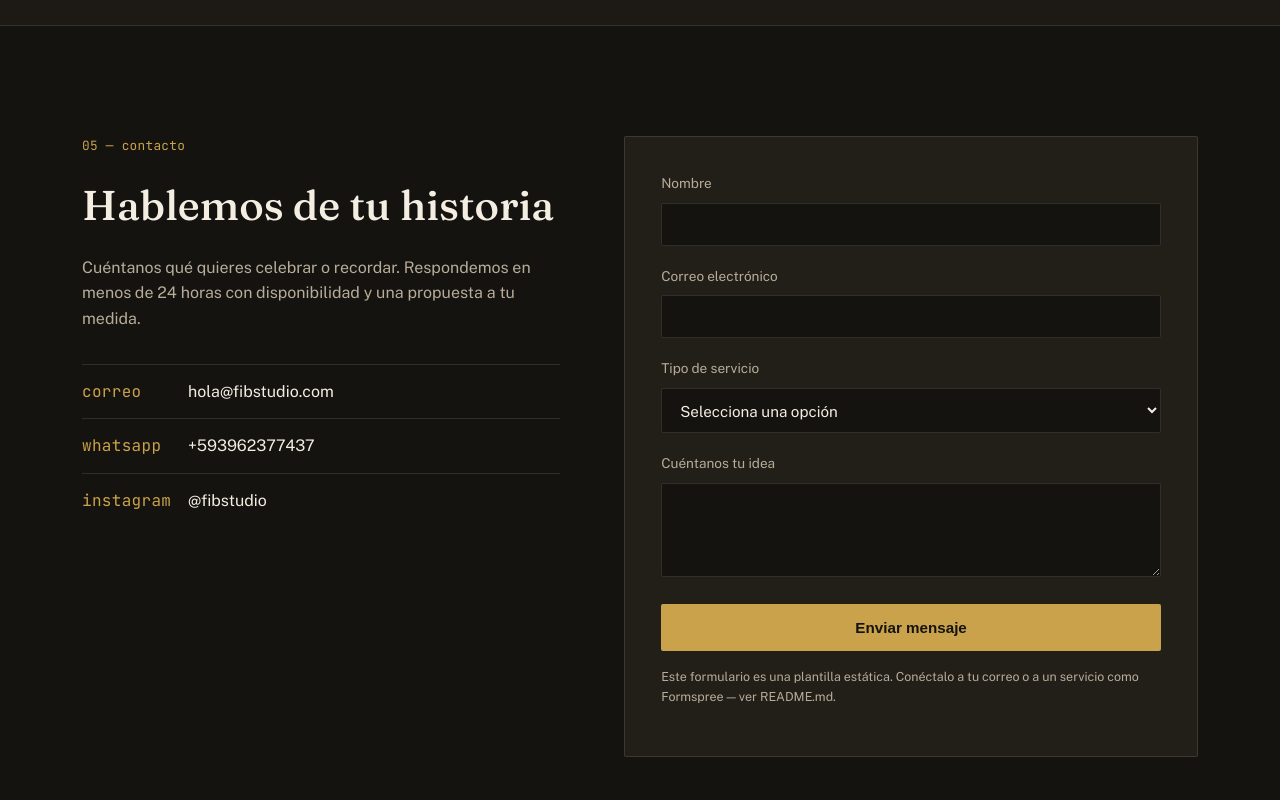
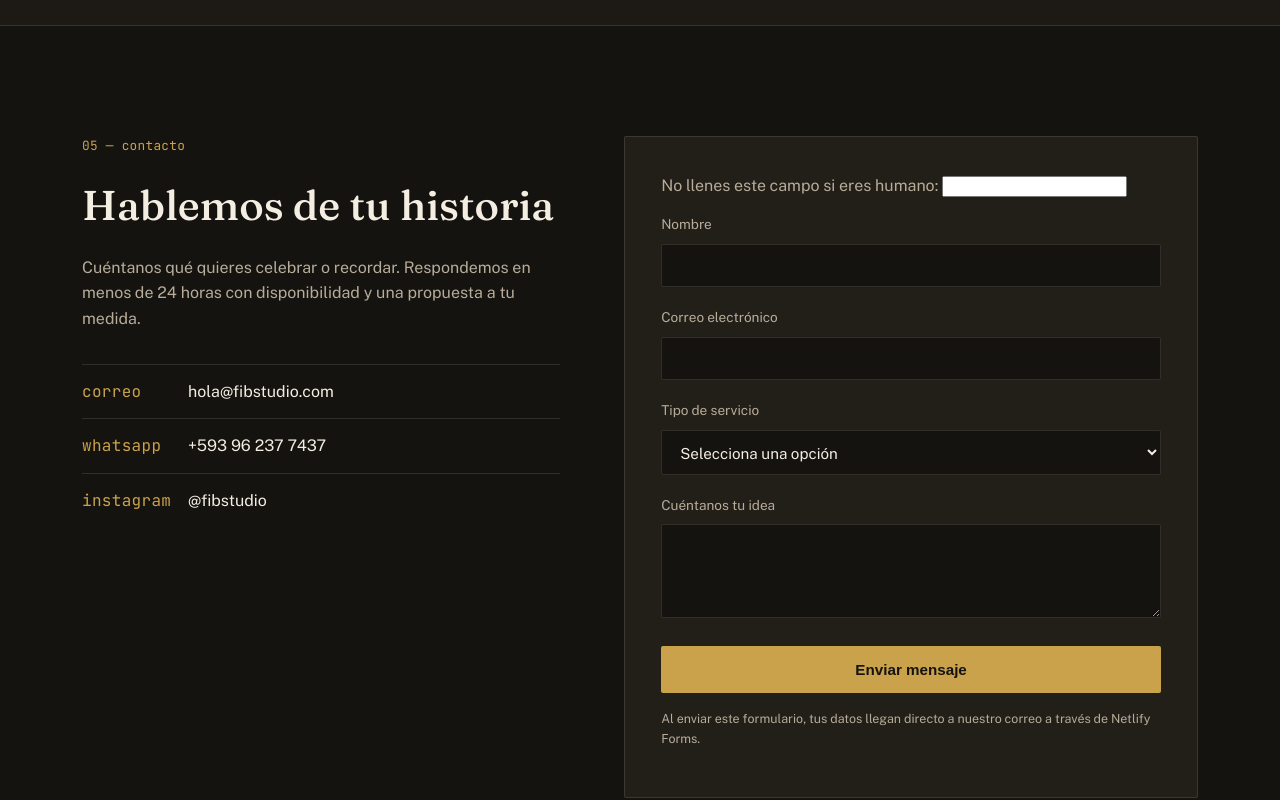
Before and after one commit to dodiexsss/fib-sudio, a plain HTML site: page index.html in a window 1280 px wide. Shown: the part 4160-4960 px from the top of the page. Drawn offline with nearby package versions, Linux system fonts and the light colour scheme.

Commit message:
agregue el formulario

```diff
--- a/index.html
+++ b/index.html
@@ -272,7 +272,7 @@
             </li>
             <li>
               <span class="mono">whatsapp</span>
-              <a href="tel:+000000000">+593962377437</a>
+              <a href="tel:+593962377437">+593 96 237 7437</a>
             </li>
             <li>
               <span class="mono">instagram</span>
@@ -281,7 +281,23 @@
           </ul>
         </div>
 
-        <form class="contact-form" action="#" method="post">
+        <form
+          class="contact-form"
+          id="contactForm"
+          name="contacto"
+          method="post"
+          data-netlify="true"
+          netlify-honeypot="empresa"
+          action="/gracias.html"
+        >
+          <!-- Campo oculto obligatorio para que Netlify identifique el formulario -->
+          <input type="hidden" name="form-name" value="contacto" />
+
+          <!-- Honeypot anti-spam: invisible para personas, los bots sí lo rellenan -->
+          <p class="hp-field" aria-hidden="true">
+            <label>No llenes este campo si eres humano: <input name="empresa" tabindex="-1" autocomplete="off" /></label>
+          </p>
+
           <div class="field">
             <label for="nombre">Nombre</label>
             <input type="text" id="nombre" name="nombre" autocomplete="name" required />
@@ -303,9 +319,11 @@
             <label for="mensaje">Cuéntanos tu idea</label>
             <textarea id="mensaje" name="mensaje" rows="4" required></textarea>
           </div>
-          <button type="submit" class="btn btn-primary btn-block">Enviar mensaje</button>
-          <p class="form-note">Este formulario es una plantilla estática. Conéctalo a tu correo o a un servicio como
-            Formspree — ver README.md.</p>
+
+          <button type="submit" class="btn btn-primary btn-block" id="submitBtn">Enviar mensaje</button>
+
+          <p class="form-status" id="formStatus" role="status" aria-live="polite"></p>
+          <p class="form-note">Al enviar este formulario, tus datos llegan directo a nuestro correo a través de Netlify Forms.</p>
         </form>
       </div>
     </section>
```
